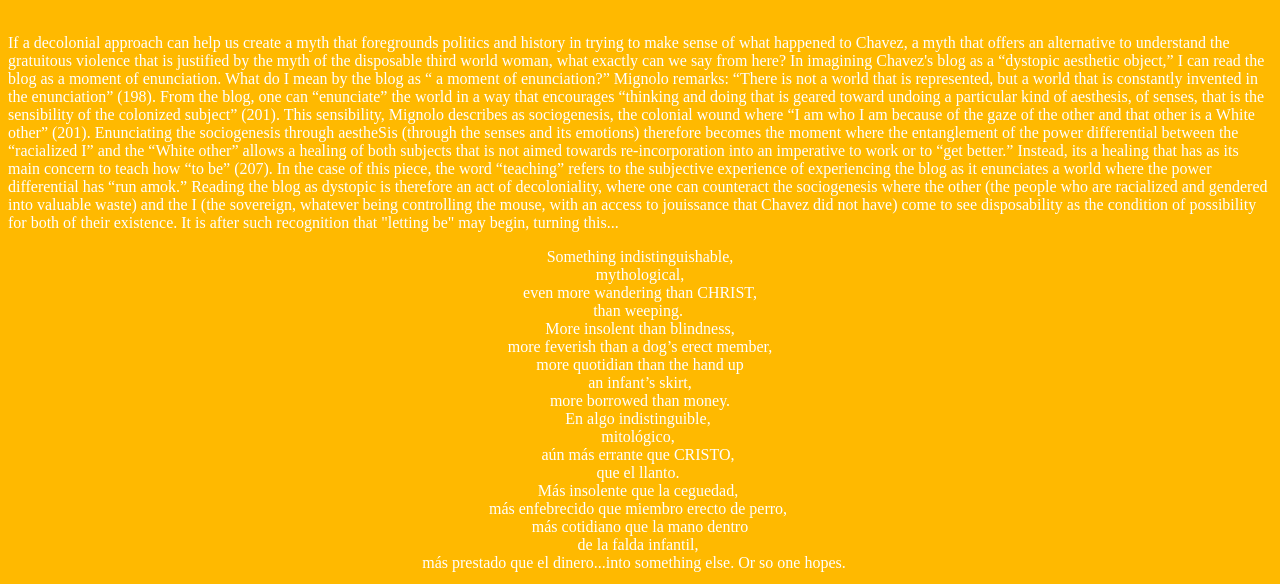
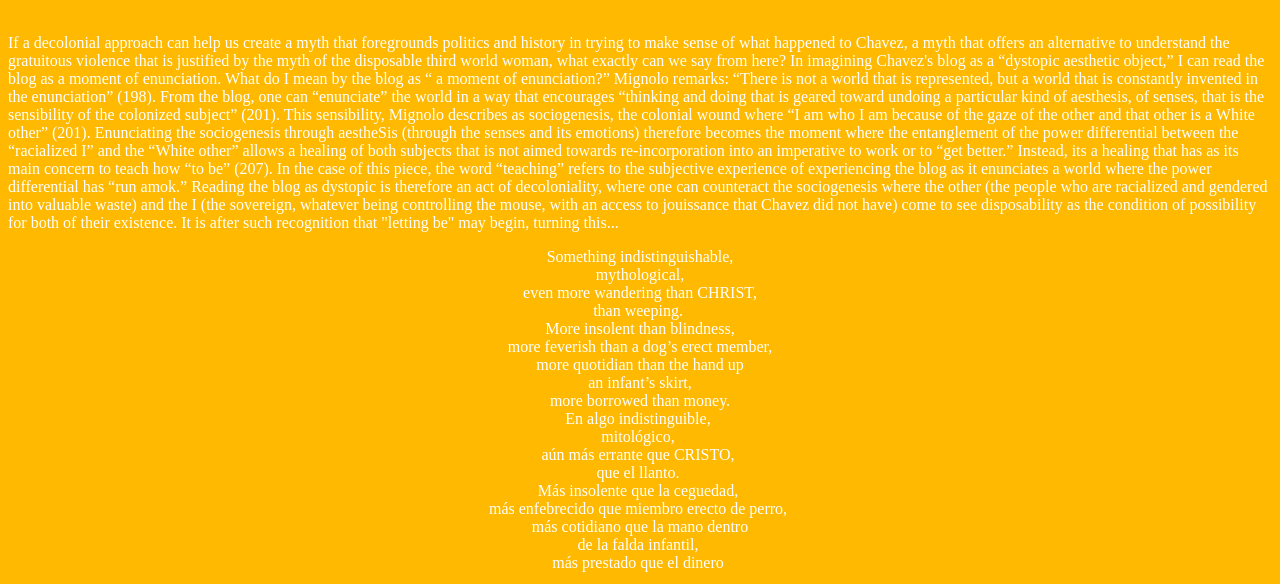
Before and after one commit to josdchavez/josdchavez.github.io, a Jekyll site: the page built from cuerpoclickbait/index.html, in a window 1280 px wide and 900 px high, scrolled down 5613 px, cut to the strip 12-596 px from the top of the window. Built offline with Jekyll 4.4.1, drawn with Linux system fonts in a browser that asks for light colours.

Commit message:
Update index.html

```diff
--- a/cuerpoclickbait/index.html
+++ b/cuerpoclickbait/index.html
@@ -93,7 +93,7 @@ Más insolente que la ceguedad,
 más enfebrecido que miembro erecto de perro,
 más cotidiano que la mano dentro
 de la falda infantil,
-más prestado que el dinero...into something else. Or so one hopes.
+más prestado que el dinero
 </pre>
    </blockquote></div>
 <div style="text-align: center"><iframe width="560" height="315" src="https://www.youtube.com/embed/WqaoaTlnX0A" frameborder="0" allowfullscreen></iframe></div><br>
```
